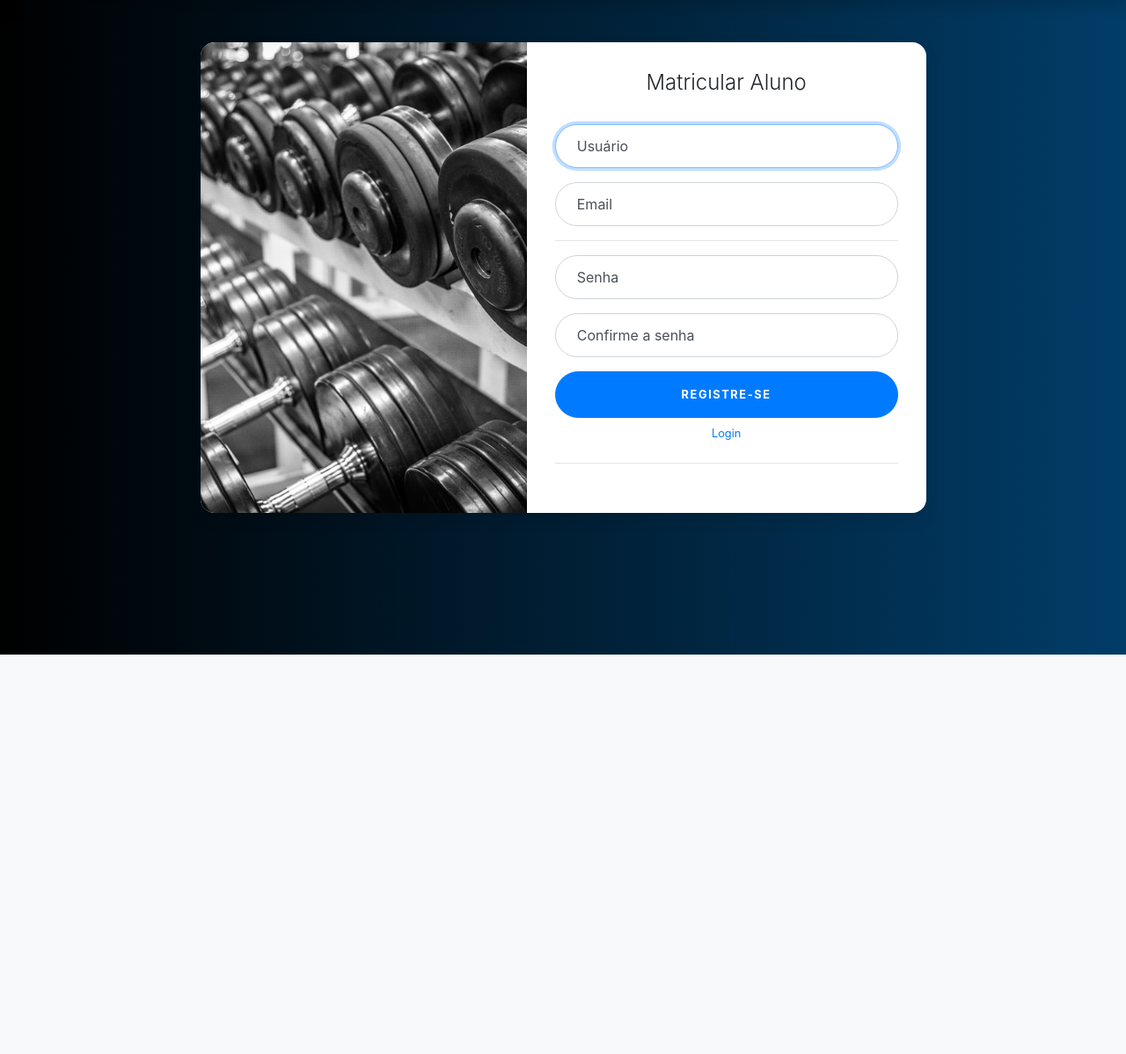
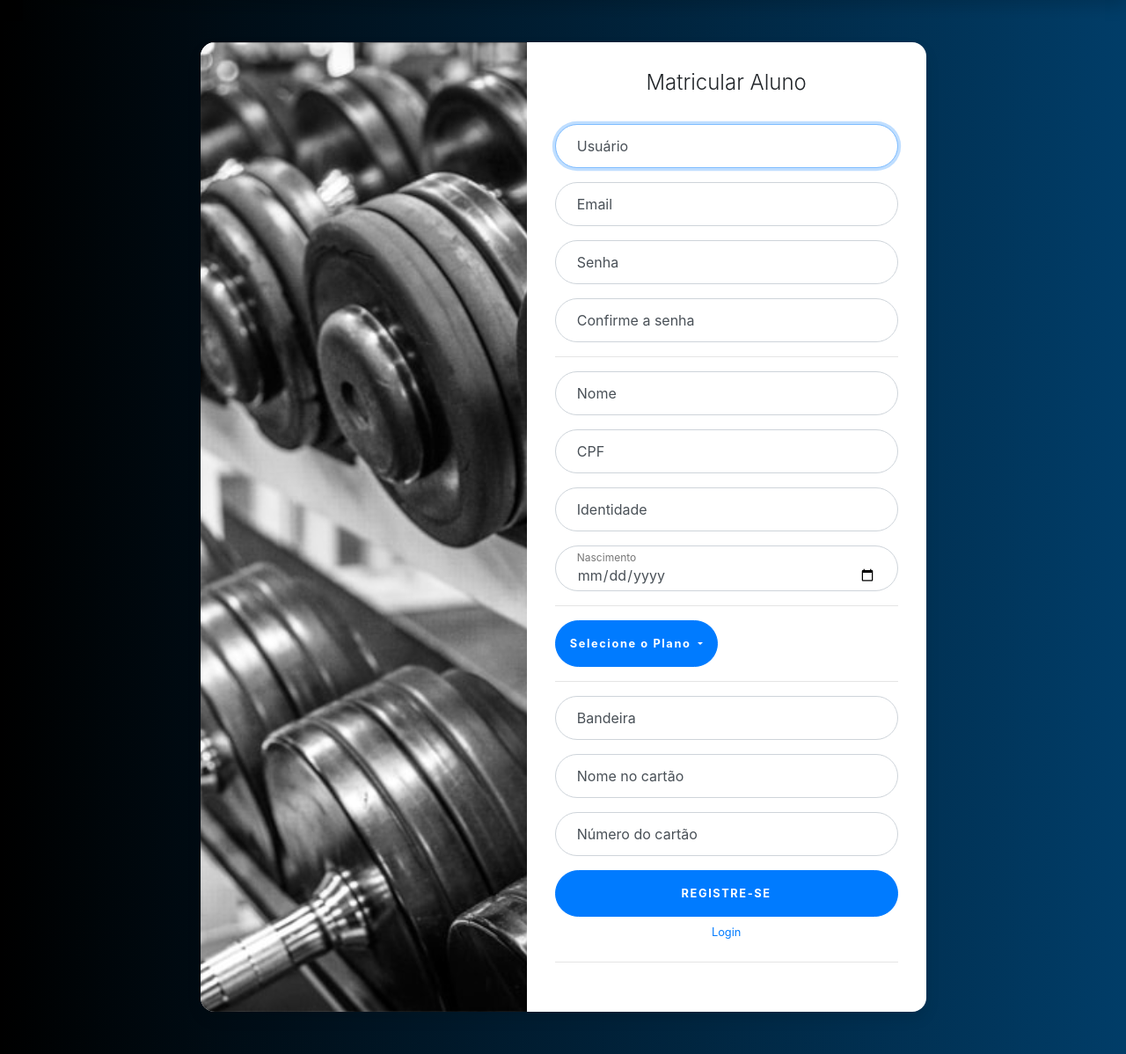
Before and after one commit to SinvalVJunior/sistema-academia, a Django app: page /secretario/matricular/ in a window 1280 px wide. Shown: the part 56-1254 px from the top of the page at 88% size. Before the commit the page ends 800 px from the top, so only its background shows below. Run offline with Django 3.2, Linux system fonts and the light colour scheme; some libraries are stand-ins or nearby versions.

Commit message:
Cria formulario para cadastro de aluno pelo secretario

```diff
--- a/Sistema_Academia/secretario/templates/secretario/registro_aluno.html
+++ b/Sistema_Academia/secretario/templates/secretario/registro_aluno.html
@@ -32,7 +32,6 @@
                                 <label for="inputEmail">Email</label>
                             </div>
 
-                            <hr>
 
                             <div class="form-label-group">
                                 <input name="senha" type="password" id="inputPassword" class="form-control"
@@ -45,6 +44,66 @@
                                     placeholder="Password" required>
                                 <label for="inputConfirmPassword">Confirme a senha</label>
                             </div>
+                            <hr>
+
+                            <div class="form-label-group">
+                                <input name="nome" type="text" id="inputNome" class="form-control"
+                                    placeholder="Nome" required autofocus>
+                                <label for="inputNome">Nome</label>
+                            </div>
+
+                            <div class="form-label-group">
+                                <input name="CPF" type="text" id="inputCPF" class="form-control"
+                                    placeholder="CPF" required autofocus>
+                                <label for="inputCPF">CPF</label>
+                            </div>
+
+                            <div class="form-label-group">
+                                <input name="identidade" type="number" id="inputIdentidade" class="form-control"
+                                    placeholder="Identidade" required autofocus>
+                                <label for="inputIdentidade">Identidade</label>
+                            </div>
+
+                            <div class="form-label-group">
+                                <input name="nascimento" type="date" id="inputNascimento" class="form-control"
+                                    placeholder="Nascimento" required autofocus>
+                                <label for="inputNascimento">Nascimento</label>
+                            </div>
+                            <hr>
+
+                            <div class="dropdown">
+                                <button type="button" class="btn btn-primary dropdown-toggle" data-toggle="dropdown">
+                                    Selecione o Plano
+                                </button>
+                                <div class="dropdown-menu">
+                                  <a class="dropdown-item" >Variado Anual 3x na Semana</a>
+                                  <a class="dropdown-item" >Variado Semestral 3x na Semana</a>
+                                  <a class="dropdown-item" >Variado Mensal 3x na Semana</a>
+                                  <a class="dropdown-item" >Variado Mensal 3x na Semana</a>
+
+                                </div>
+                            </div>
+                            <hr>
+
+                            <div class="form-label-group">
+                                <input name="bandeira" type="text" id="inputBandeira" class="form-control"
+                                    placeholder="Bandeira" required autofocus>
+                                <label for="inputBandeira">Bandeira</label>
+                            </div>
+
+                            <div class="form-label-group">
+                                <input name="nome_cartao" type="text" id="inputNome_cartao" class="form-control"
+                                    placeholder="Nome_cartao" required autofocus>
+                                <label for="inputNome_cartao">Nome no cartão</label>
+                            </div>
+
+
+                            <div class="form-label-group">
+                                <input name="n_cartao" type="number" id="inputN_cartao" class="form-control"
+                                    placeholder="N_cartao" required autofocus>
+                                <label for="inputN_cartao">Número do cartão</label>
+                            </div>
+
                             <button class="btn btn-lg btn-primary btn-block text-uppercase"
                                 type="submit">Registre-se</button>
                             <a class="d-block text-center mt-2 small" href="login">Login</a>
```
